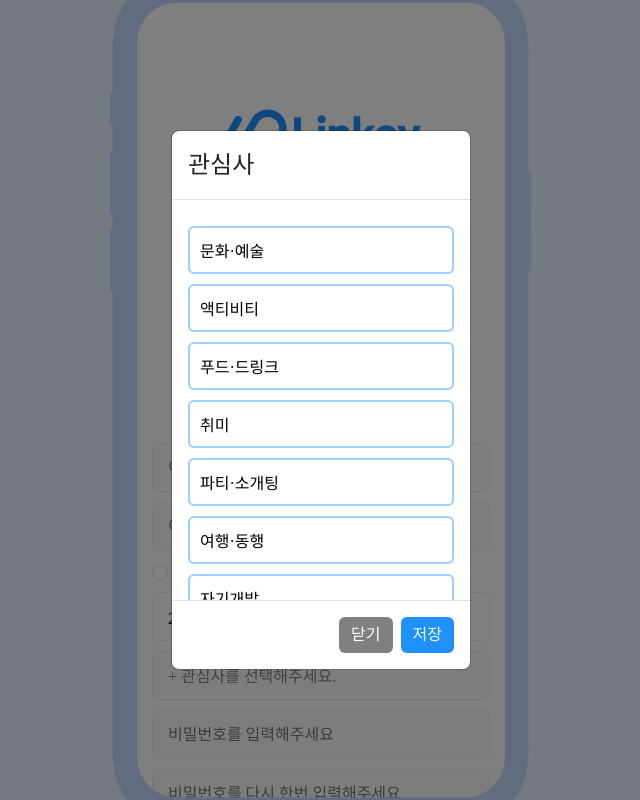
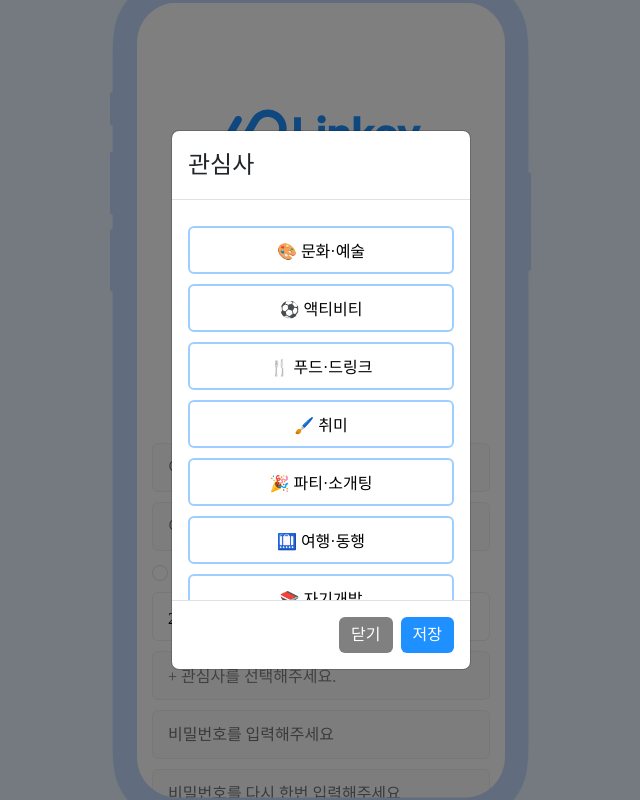
Before and after one commit to Project-Linkey/Linkey-FE, a React (Create React App) app: page /join in a window 1280 px wide. Both pictures are taken after a click on the element "+ 관심사를 선택해주세요.". Shown: the whole page, without its empty margins (319-959 px from the left). Built offline with nearby package versions, Linux system fonts and the light colour scheme; a web font is replaced by a local one.

Commit message:
Style & Design : edit css & text
- Datepicker css 수정
- 회원가입 css 수정
- category에 아이콘 추가

```diff
--- a/src/constants/category.ts
+++ b/src/constants/category.ts
@@ -1,12 +1,12 @@
 export const CATEGORY: string[] = [
-  "문화·예술",
-  "액티비티",
-  "푸드·드링크",
-  "취미",
-  "파티·소개팅",
-  "여행·동행",
-  "자기개발",
-  "동네·친목",
-  "재테크",
-  "외국어",
+  "🎨 문화·예술",
+  "⚽ 액티비티",
+  "🍴 푸드·드링크",
+  "🖌️ 취미",
+  "🎉 파티·소개팅",
+  "🛄 여행·동행",
+  "📚 자기개발",
+  "👋 동네·친목",
+  "💰 재테크",
+  "🌍 외국어",
 ];
--- a/src/elements/DatePicker.tsx
+++ b/src/elements/DatePicker.tsx
@@ -117,6 +117,35 @@ const Wrap = styled.div`
       padding: 0 15px;
     }
   }
+
+  .react-datepicker {
+    margin-top: -10px;
+    position: absolute;
+    transform: translate(20%, -70%);
+  }
+
+  .react-datepicker__triangle {
+    display: none;
+  }
+
+  .react-datepicker__header {
+    background: rgba(157, 206, 255, 0.3);
+
+    button {
+      border: none;
+      background: none;
+    }
+
+    select {
+      margin-top: 4px;
+      border: none;
+      background: none;
+    }
+  }
+
+  .react-datepicker__day--selected {
+    background: var(--main-color);
+  }
 `;
 
 export default ReactDatePicker;
--- a/src/pages/Join.tsx
+++ b/src/pages/Join.tsx
@@ -328,7 +328,8 @@ const Join = () => {
                   color: ${selectCategory.includes(item) ? "white" : "black"};
                   border-radius: 6px;
                   margin: 10px 0;
-                  padding: 12px 10px 8px;
+                  padding: 12px 0 8px;
+                  text-align: center;
 
                   &:hover {
                     background: var(--accent-color);
```
